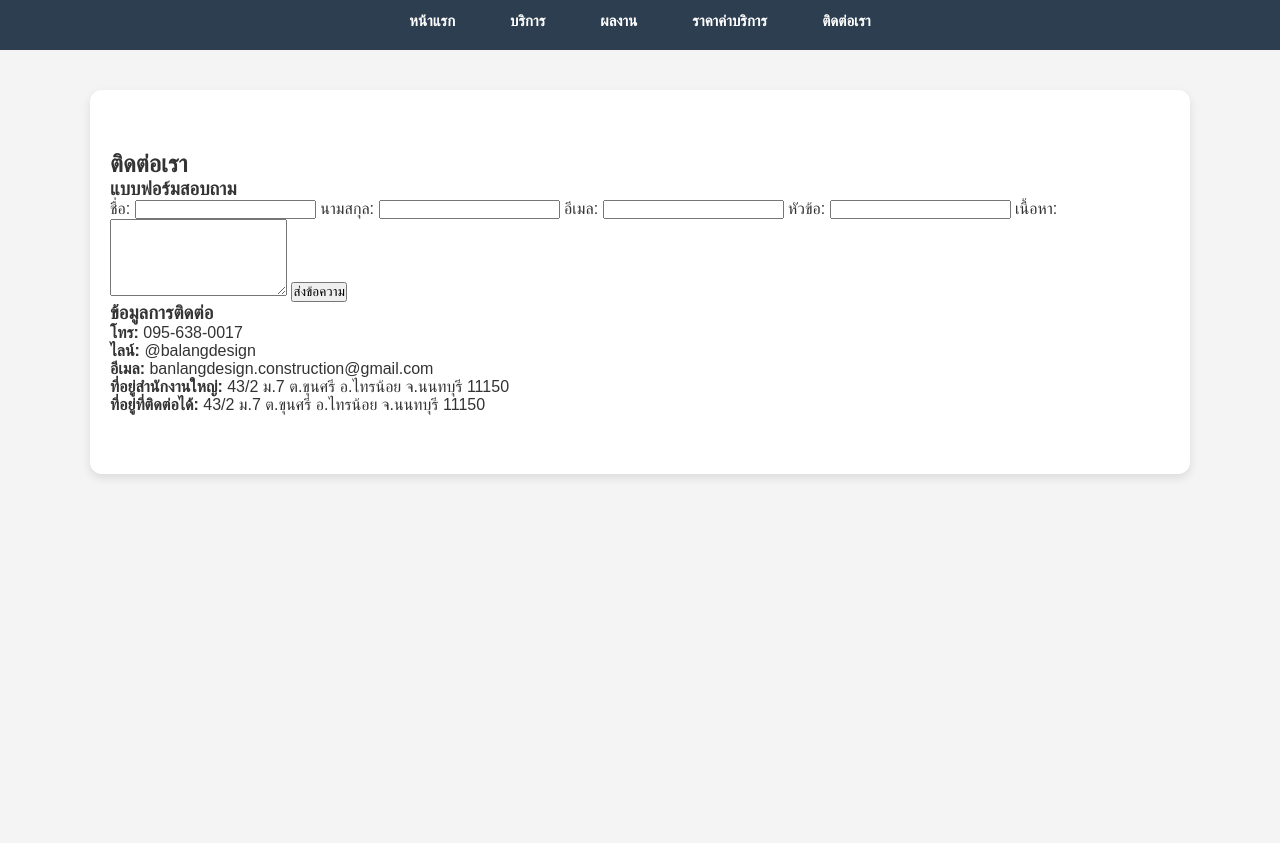
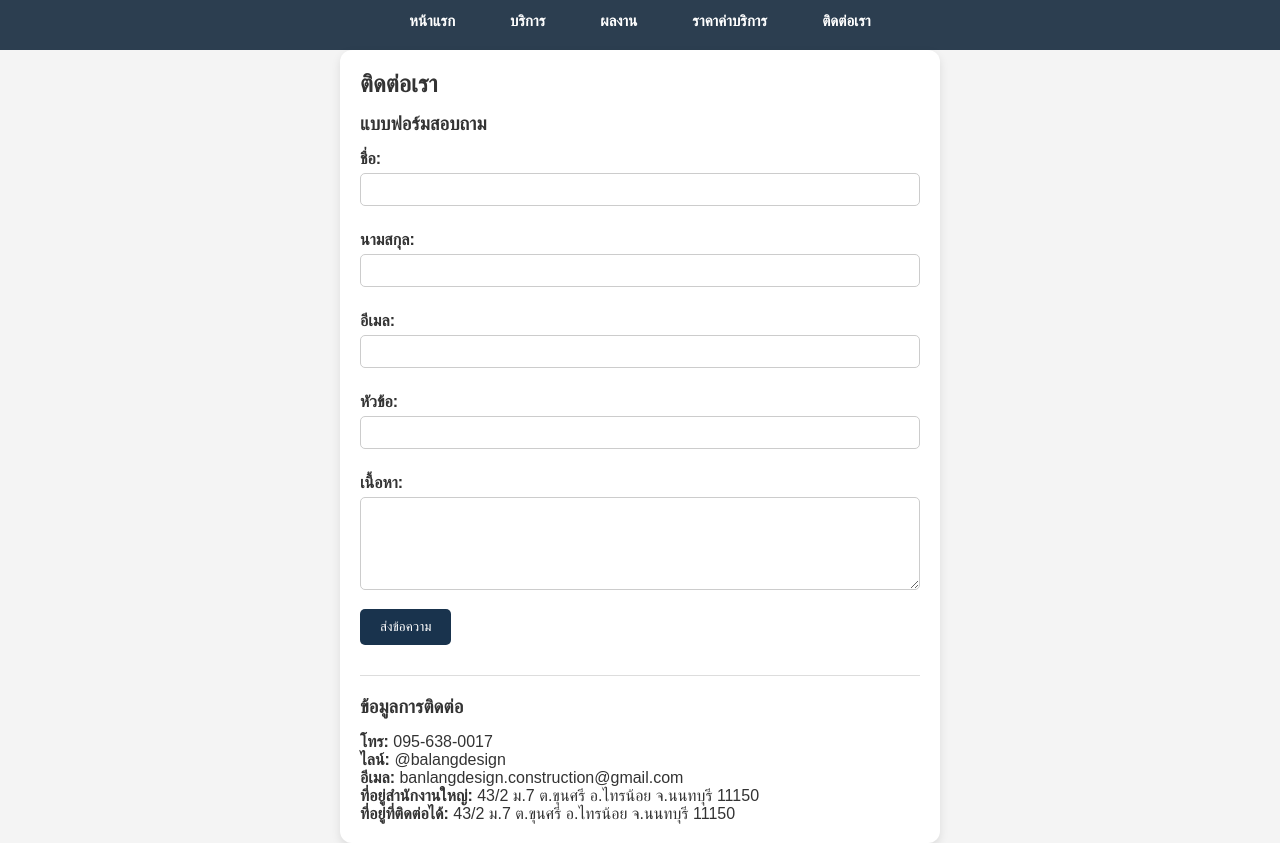
Before and after one commit to toei5054-creator/my-website, a plain HTML site: page my-website/contact.html in a window 1280 px wide. Shown: the part 73-916 px from the top of the page. Before the commit the page ends 800 px from the top, so only its background shows below. Drawn offline with Linux system fonts and the light colour scheme.

Commit message:
Update style.css

```diff
--- a/my-website/style.css
+++ b/my-website/style.css
@@ -335,3 +335,45 @@ footer {
 .contact-form button:hover {
   background: #2a5c7c;
 }
+.contact {
+  max-width: 600px;
+  margin: 0 auto;
+  padding: 20px;
+}
+
+.contact h2, .contact h3 {
+  margin-bottom: 15px;
+}
+
+form label {
+  display: block;
+  margin: 10px 0 5px;
+  font-weight: bold;
+}
+
+form input, form textarea {
+  width: 100%;
+  padding: 8px;
+  margin-bottom: 15px;
+  border-radius: 5px;
+  border: 1px solid #ccc;
+}
+
+button {
+  background-color: #19334d;
+  color: white;
+  border: none;
+  padding: 10px 20px;
+  border-radius: 5px;
+  cursor: pointer;
+}
+
+button:hover {
+  background-color: #145a8d;
+}
+
+.contact-info {
+  margin-top: 30px;
+  padding-top: 20px;
+  border-top: 1px solid #ddd;
+}
```
